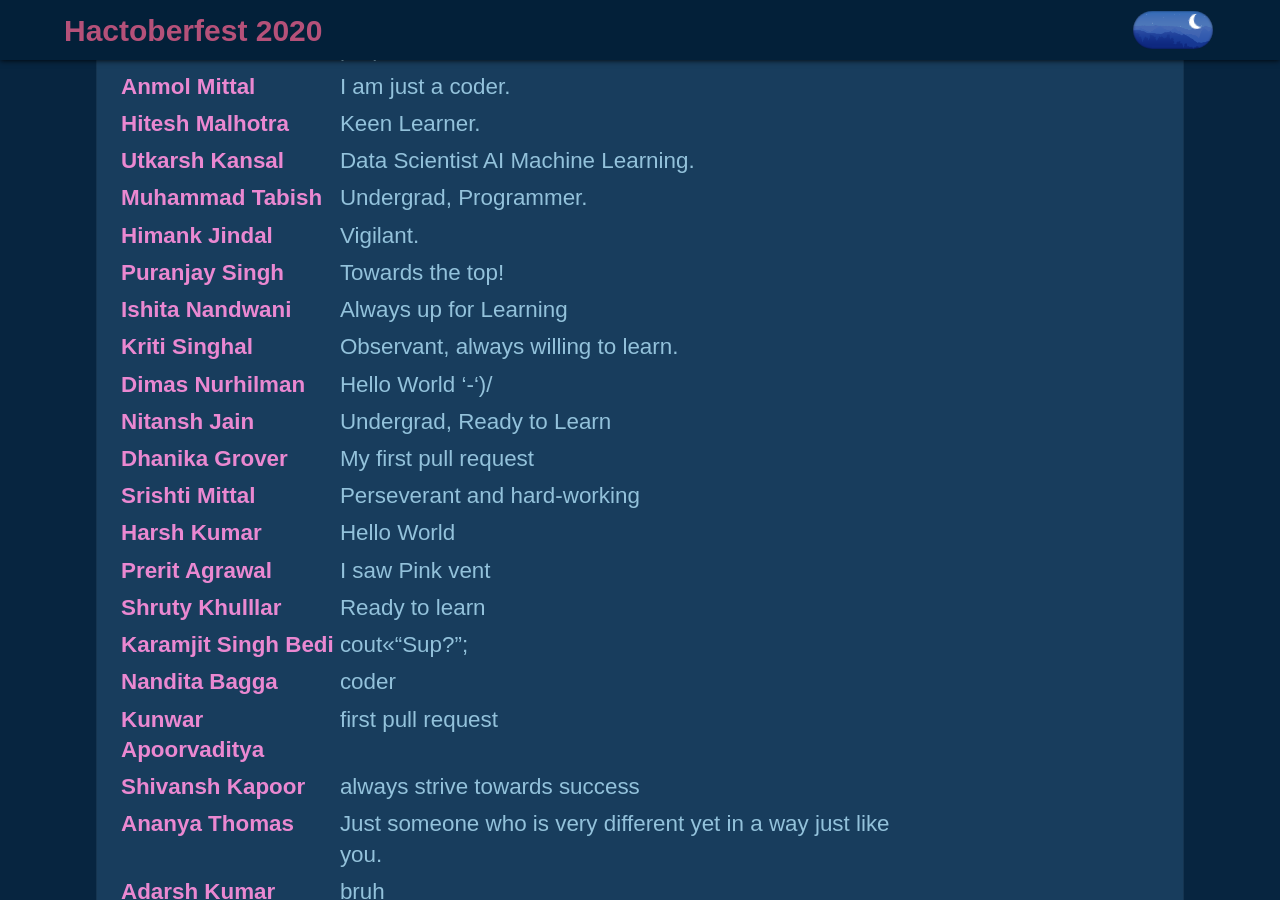
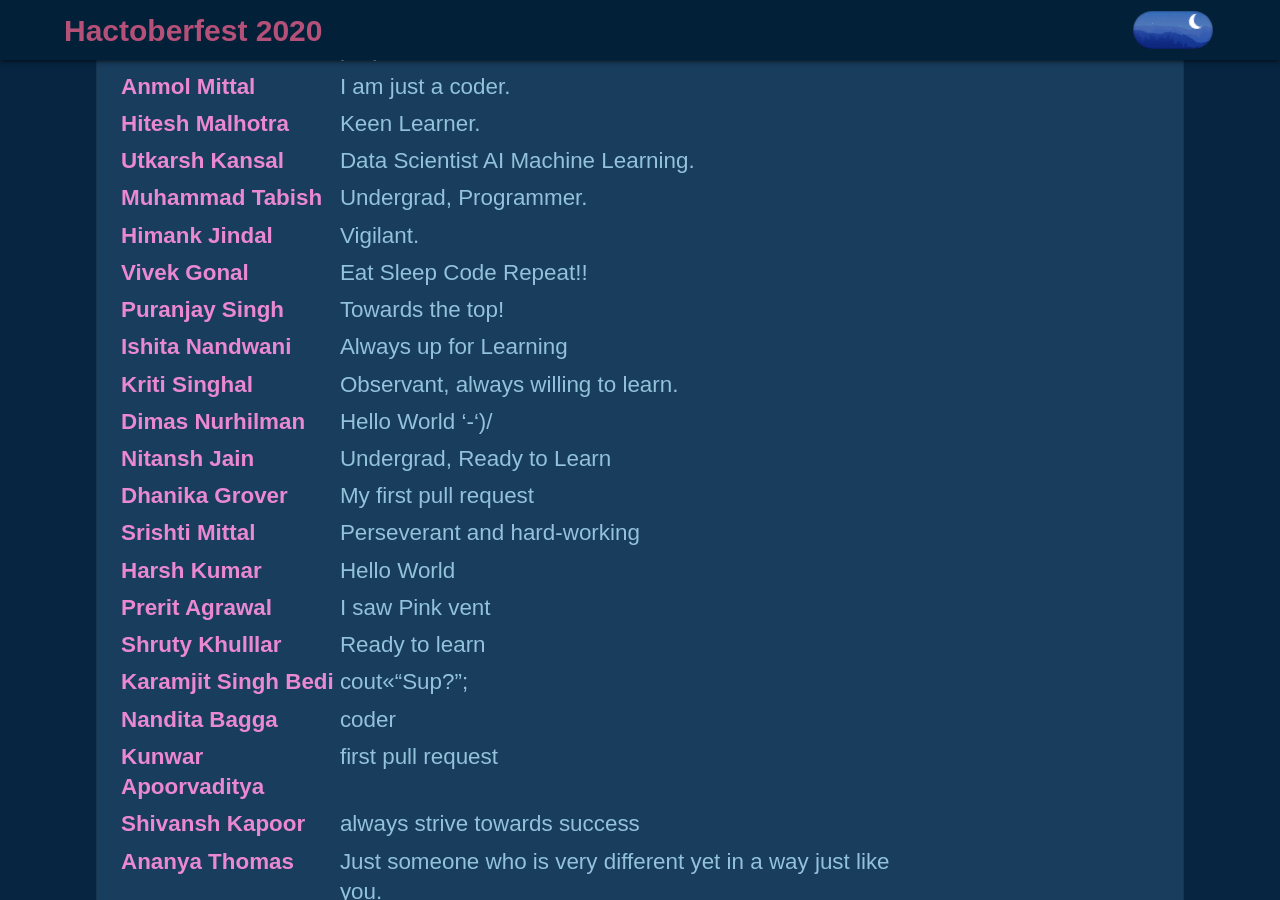
Before and after one commit to ABHISHEK-G0YAL/Hacktoberfest-2021, a Jekyll site: the page built from index.md, in a window 1280 px wide and 900 px high, scrolled down 340 px. Built offline with Jekyll 4.4.1, drawn with Linux system fonts in a browser that asks for light colours.

Commit message:
Added VivekGonal

```diff
--- a/index.md
+++ b/index.md
@@ -10,6 +10,7 @@ layout: default
 **[Utkarsh Kansal](https://github.com/utkarshkansal17)** | Data Scientist AI Machine Learning.
 **[Muhammad Tabish](https://github.com/mtabishk)** | Undergrad, Programmer.
 **[Himank Jindal](https://github.com/himankjindal)** | Vigilant.
+**[Vivek Gonal](https://github.com/VivekGonal)** | Eat Sleep Code Repeat!!
 **[Puranjay Singh](https://github.com/purjaysin)** | Towards the top!
 **[Ishita Nandwani](https://github.com/ishita4416)** | Always up for Learning
 **[Kriti Singhal](https://github.com/Kriti-bit)** | Observant, always willing to learn.
```
